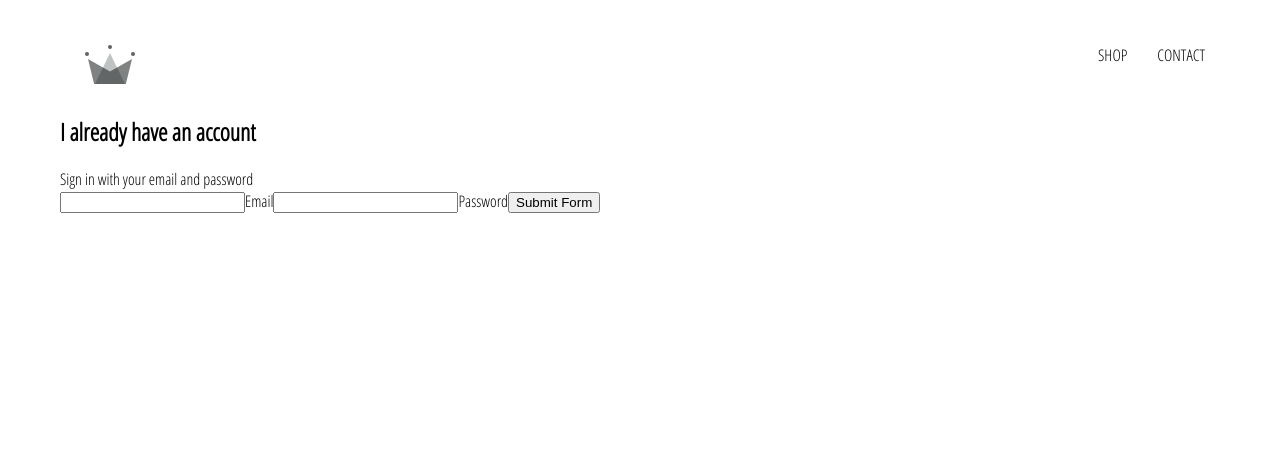
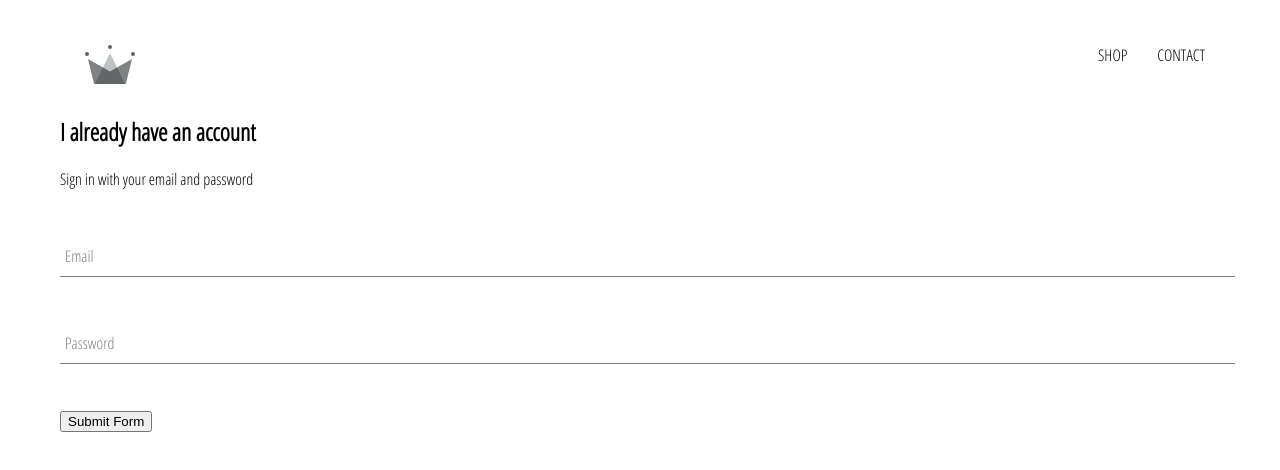
Before and after one commit to pritam-das/ecommerce_platform, a React (Create React App) app: page /signin in a window 1280 px wide. Shown: the top 470 px of the page. Built offline with nearby package versions, Linux system fonts and the light colour scheme.

Commit message:
form input components deployed

```diff
--- /dev/null
+++ b/src/components/form-input/form-input.component.jsx
@@ -0,0 +1,21 @@
+import React from 'react';
+
+import './form-input.styles.scss';
+
+const FormInput = ({ handleChange, label, ...otherProps }) => (
+    <div className='group'>
+        <input className='form-input' onChange={handleChange} {...otherProps}/>
+        {
+            label ?
+            (<label className={`${
+                        otherProps.value.length ? 'shrink' : ''
+                        } form-input-label`}>
+                {label}
+            </label>)
+            :
+            null
+        }
+    </div>
+)
+
+export default FormInput;
--- /dev/null
+++ b/src/components/form-input/form-input.styles.scss
@@ -0,0 +1,54 @@
+$sub-color: grey;
+$main-color: black;
+
+@mixin shrinkLabel {
+  top: -14px;
+  font-size: 12px;
+  color: $main-color;
+}
+
+.group {
+  position: relative;
+  margin: 45px 0;
+
+  .form-input {
+    background: none;
+    background-color: white;
+    color: $sub-color;
+    font-size: 18px;
+    padding: 10px 10px 10px 5px;
+    display: block;
+    width: 100%;
+    border: none;
+    border-radius: 0;
+    border-bottom: 1px solid $sub-color;
+    margin: 25px 0;
+
+    &:focus {
+      outline: none;
+    }
+
+    &:focus ~ .form-input-label {
+      @include shrinkLabel();
+    }
+  }
+
+  input[type='password'] {
+    letter-spacing: 0.3em;
+  }
+
+  .form-input-label {
+    color: $sub-color;
+    font-size: 16px;
+    font-weight: normal;
+    position: absolute;
+    pointer-events: none;
+    left: 5px;
+    top: 10px;
+    transition: 300ms ease all;
+
+    &.shrink {
+      @include shrinkLabel();
+    }
+  }
+}
--- a/src/components/sign-in/sign-in.component.jsx
+++ b/src/components/sign-in/sign-in.component.jsx
@@ -1,4 +1,6 @@
 import React from 'react';
+
+import FormInput from '../form-input/form-input.component';
 
 import './sign-in.styles.scss';
 
@@ -18,7 +20,7 @@
         this.setState({ email: '', password: ''})
     }
 
-    handleSubmit = event => {
+    handleChange = event => {
         const {value, name} = event.target;
 
         this.setState({ [name]: value })
@@ -31,20 +33,23 @@
             <span>Sign in with your email and password</span>
 
             <form onSubmit={this.handleSubmit}>
-                <input
+                <FormInput
                     name="email"
                     type="email"
                     value={this.state.email}
-                    onChange={this.handleChange}
-                    required/>
-                <label>Email</label>
-                <input
+                    handleChange={this.handleChange}
+                    label="Email"
+                    required
+                />
+
+                <FormInput
                     name="password"
                     type="password"
-                    value={this.state.email}
-                    onChange={this.handleChange}
-                    required />
-                <label>Password</label>
+                    value={this.state.password}
+                    handleChange={this.handleChange}
+                    label="Password"
+                    required
+                />
 
                 <input type="submit" value="Submit Form"/>
             </form>
```
